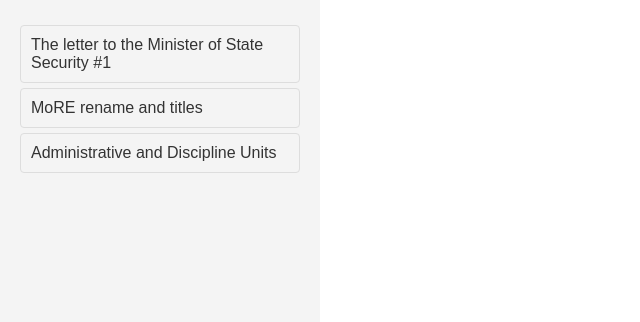
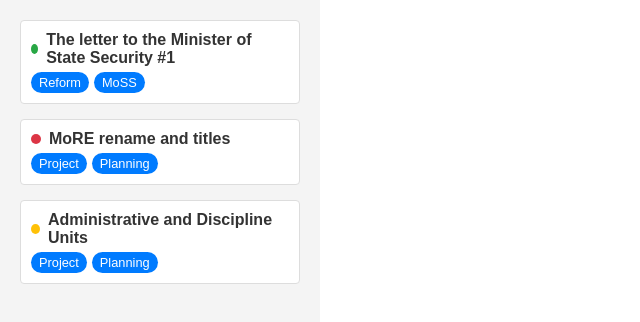
Before and after one commit to nouvve/govmonitor, a plain HTML site: page src/index.html in a window 1280 px wide. Shown: the whole page, without its empty margins (0-640 px from the left). Drawn offline with Linux system fonts and the light colour scheme.

Commit message:
added index.html stuff

```diff
--- a/src/index.html
+++ b/src/index.html
@@ -27,18 +27,54 @@
       overflow-y: auto;
     }
 
-    .sidebar a {
-      display: block;
+    .link-item {
+      margin-bottom: 15px;
       padding: 10px;
-      margin: 5px 0;
+      border: 1px solid #ddd;
+      border-radius: 4px;
+      background-color: #fff;
       color: #333;
       text-decoration: none;
-      border: 1px solid #ddd;
-      border-radius: 4px;
+      display: block;
+      transition: background-color 0.3s;
     }
 
-    .sidebar a:hover {
+    .link-item:hover {
       background-color: #ddd;
+    }
+
+    .title-container {
+      display: flex;
+      align-items: center;
+      gap: 8px;
+      font-weight: bold;
+    }
+
+    .status-dot {
+      width: 10px;
+      height: 10px;
+      border-radius: 50%;
+      display: inline-block;
+    }
+
+    .active { background-color: #28a745; }      /* Green dot for Active */
+    .processing { background-color: #ffc107; }  /* Yellow dot for Being Processed */
+    .inactive { background-color: #dc3545; }    /* Red dot for Inactive */
+
+    .tags {
+      display: flex;
+      flex-wrap: wrap;
+      gap: 5px;
+      margin-top: 5px;
+    }
+
+    .tag {
+      background-color: #007bff;
+      color: white;
+      font-size: 0.8em;
+      padding: 3px 8px;
+      border-radius: 12px;
+      display: inline-block;
     }
 
     .content {
@@ -69,10 +105,50 @@
         linkList.innerHTML = "";  // Clear loading text
 
         links.forEach((link, index) => {
-          const linkElement = document.createElement('a');
-          linkElement.href = `doc.html?id=${index}`;  // Redirect to doc.html with an ID in the URL
-          linkElement.textContent = link.name;
-          linkList.appendChild(linkElement);
+          // Create a link container
+          const linkContainer = document.createElement('a');
+          linkContainer.href = `doc.html?id=${index}`;
+          linkContainer.classList.add('link-item');
+
+          // Create a container for the title and status dot
+          const titleContainer = document.createElement('div');
+          titleContainer.classList.add('title-container');
+
+          // Create the status dot
+          const statusDot = document.createElement('span');
+          statusDot.classList.add('status-dot');
+          if (link.isActive === "Active") {
+            statusDot.classList.add('active');
+          } else if (link.isActive === "Being Processed") {
+            statusDot.classList.add('processing');
+          } else {
+            statusDot.classList.add('inactive');
+          }
+
+          // Create the title element
+          const titleElement = document.createElement('div');
+          titleElement.textContent = link.name;
+
+          // Append the status dot and title to the title container
+          titleContainer.appendChild(statusDot);
+          titleContainer.appendChild(titleElement);
+
+          // Create the tags container and add tags
+          const tagsContainer = document.createElement('div');
+          tagsContainer.classList.add('tags');
+          link.categories.forEach(category => {
+            const tag = document.createElement('span');
+            tag.classList.add('tag');
+            tag.textContent = category;
+            tagsContainer.appendChild(tag);
+          });
+
+          // Append title and tags to the link container
+          linkContainer.appendChild(titleContainer);
+          linkContainer.appendChild(tagsContainer);
+
+          // Append the link container to the sidebar
+          linkList.appendChild(linkContainer);
         });
       })
       .catch(error => console.error('Error loading links:', error));
```
